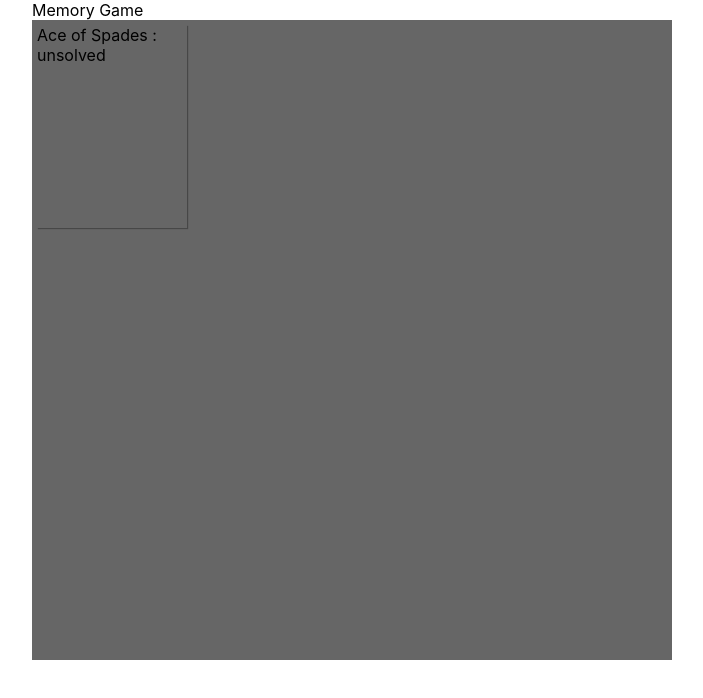
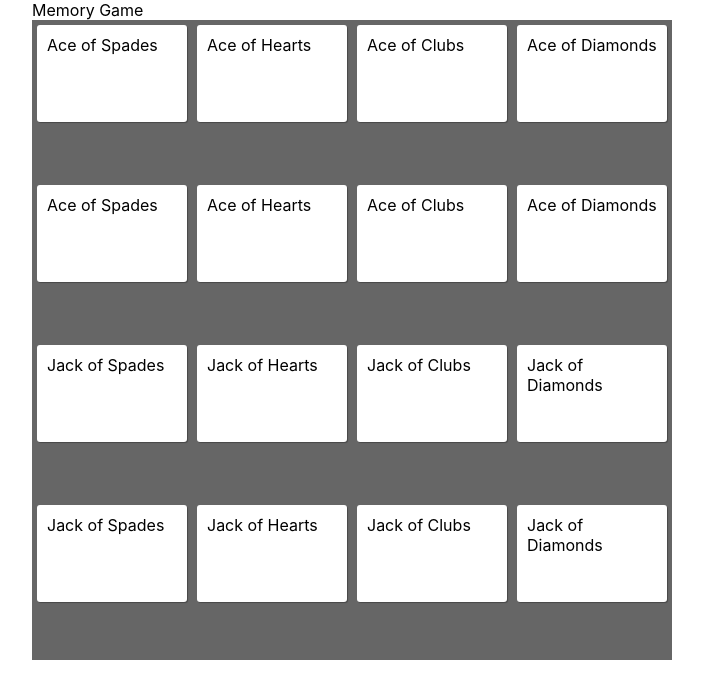
Before and after one commit to Moemonty/memory-game, a React (Create React App) app: page / in a window 1280 px wide. Shown: the top 698 px of the page, without its empty margins (288-991 px from the left). Built offline with nearby package versions, Linux system fonts and the light colour scheme.

Commit message:
Updated css

```diff
--- a/src/container/CardGridContainer.css
+++ b/src/container/CardGridContainer.css
@@ -8,8 +8,11 @@
 }
 
 .card {
+  background: #fff;
+  border-radius: 3px;
+  padding: 10px;
   width: calc(25% - 10px);
-  height: calc(33.333% - 10px);
+  height: calc(16.6667% - 10px);
   margin: 5px;
   position: relative;
   box-shadow: 1px 1px 1px rgba(0,0,0,.3);
--- a/src/container/CardGridContainer.js
+++ b/src/container/CardGridContainer.js
@@ -1,5 +1,6 @@
 // CardGridContainer.js
 import React, { Component } from 'react';
+import Card from '../presentational/Card';
 import './CardGridContainer.css';
 
 class CardGridContainer extends Component {
@@ -11,9 +12,26 @@ class CardGridContainer extends Component {
   render() {
     return (
       <div id="card-grid">
-        <div className="card">
-          Ace of Spades : { this.state.status }
-        </div>
+        <Card title="Ace of Spades" />
+        <Card title="Ace of Hearts" />
+        <Card title="Ace of Clubs" />
+        <Card title="Ace of Diamonds" />
+
+        <Card title="Ace of Spades" />
+        <Card title="Ace of Hearts" />
+        <Card title="Ace of Clubs" />
+        <Card title="Ace of Diamonds" />
+
+        <Card title="Jack of Spades" />
+        <Card title="Jack of Hearts" />
+        <Card title="Jack of Clubs" />
+        <Card title="Jack of Diamonds" />
+
+        <Card title="Jack of Spades" />
+        <Card title="Jack of Hearts" />
+        <Card title="Jack of Clubs" />
+        <Card title="Jack of Diamonds" />
+
       </div>
     );
   }
--- /dev/null
+++ b/src/presentational/Card.jsx
@@ -0,0 +1,14 @@
+// Card.js
+
+import React from 'react';
+
+const Card = props => {
+  const { title } = props;
+  return (
+    <div className="card">
+      { title }
+    </div>
+  );
+};
+
+export default Card;
```
